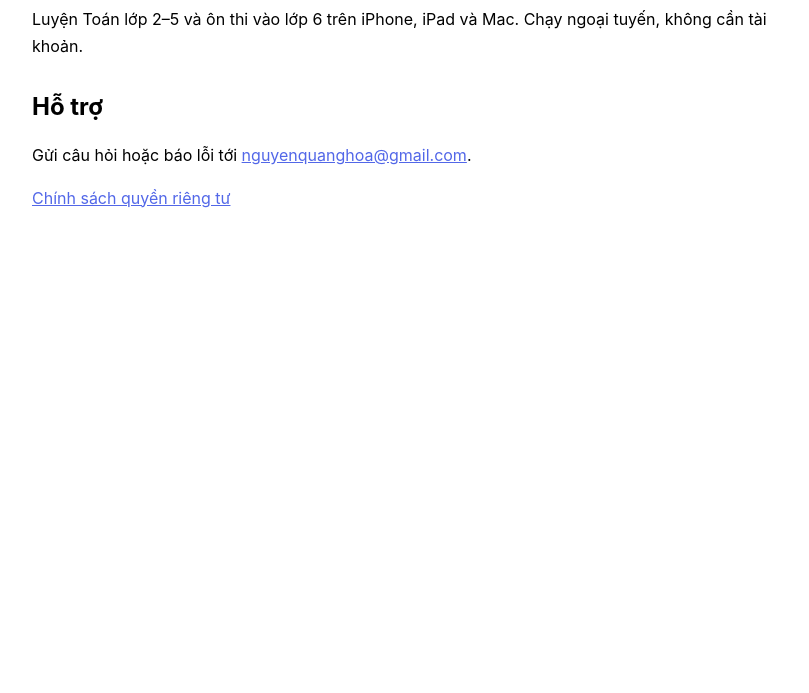
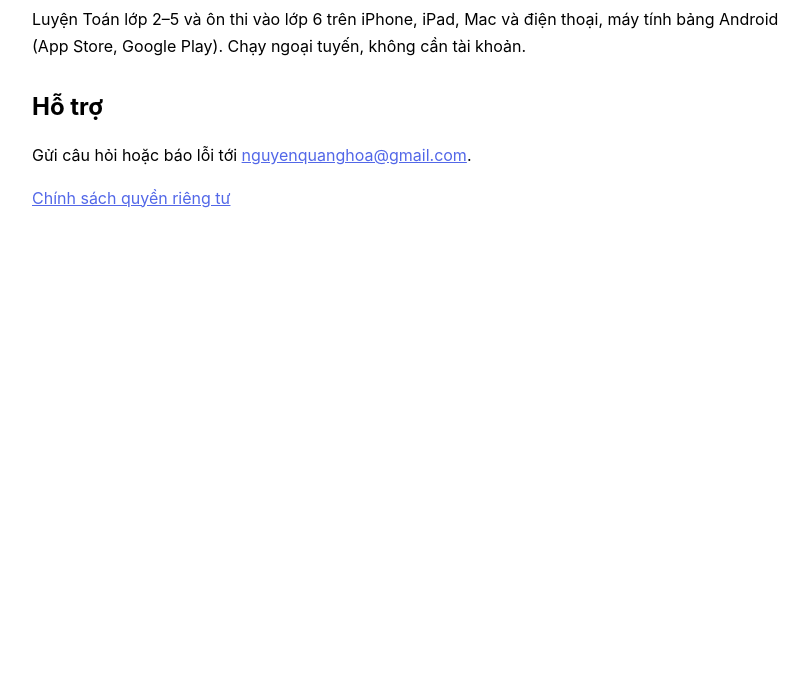
Before and after one commit to HoaNQ/HoaNQ.github.io, a plain HTML site: page luyenthitoantieuhoc/index.html in a window 1280 px wide. Shown: the part 107-800 px from the top of the page, without its empty margins (228-1037 px from the left). Drawn offline with Linux system fonts and the light colour scheme.

Commit message:
luyenthitoantieuhoc: trang hỗ trợ nhắc bản Android (Google Play)

```diff
--- a/luyenthitoantieuhoc/index.html
+++ b/luyenthitoantieuhoc/index.html
@@ -8,7 +8,7 @@ h1 { line-height: 1.2; } h2 { margin-top: 2rem; line-height: 1.3; } a { color: #
 </style></head>
 <body><main>
 <h1>Luyện thi Toán Tiểu học</h1>
-<p>Luyện Toán lớp 2–5 và ôn thi vào lớp 6 trên iPhone, iPad và Mac. Chạy ngoại tuyến, không cần tài khoản.</p>
+<p>Luyện Toán lớp 2–5 và ôn thi vào lớp 6 trên iPhone, iPad, Mac và điện thoại, máy tính bảng Android (App Store, Google Play). Chạy ngoại tuyến, không cần tài khoản.</p>
 <h2>Hỗ trợ</h2>
 <p>Gửi câu hỏi hoặc báo lỗi tới <a href="mailto:nguyenquanghoa@gmail.com">nguyenquanghoa@gmail.com</a>.</p>
 <p><a href="privacy/">Chính sách quyền riêng tư</a></p>
```
